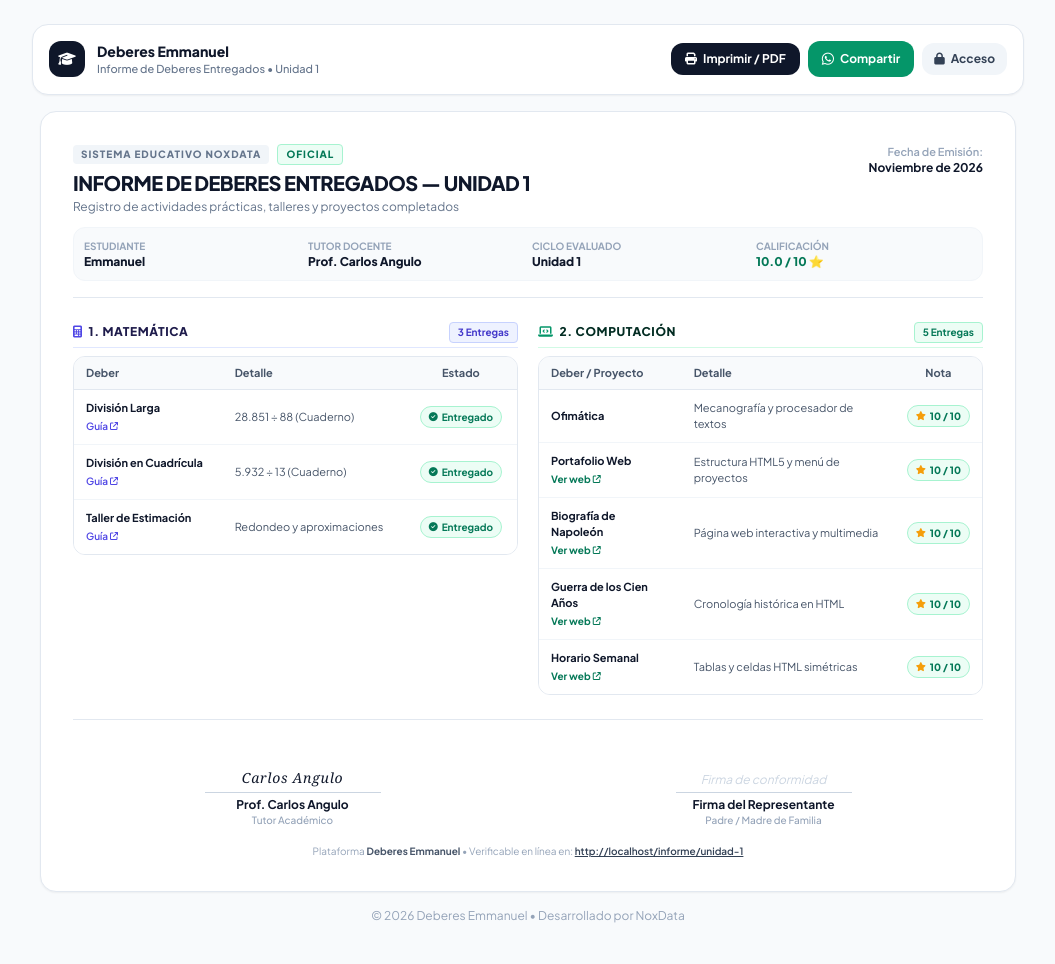
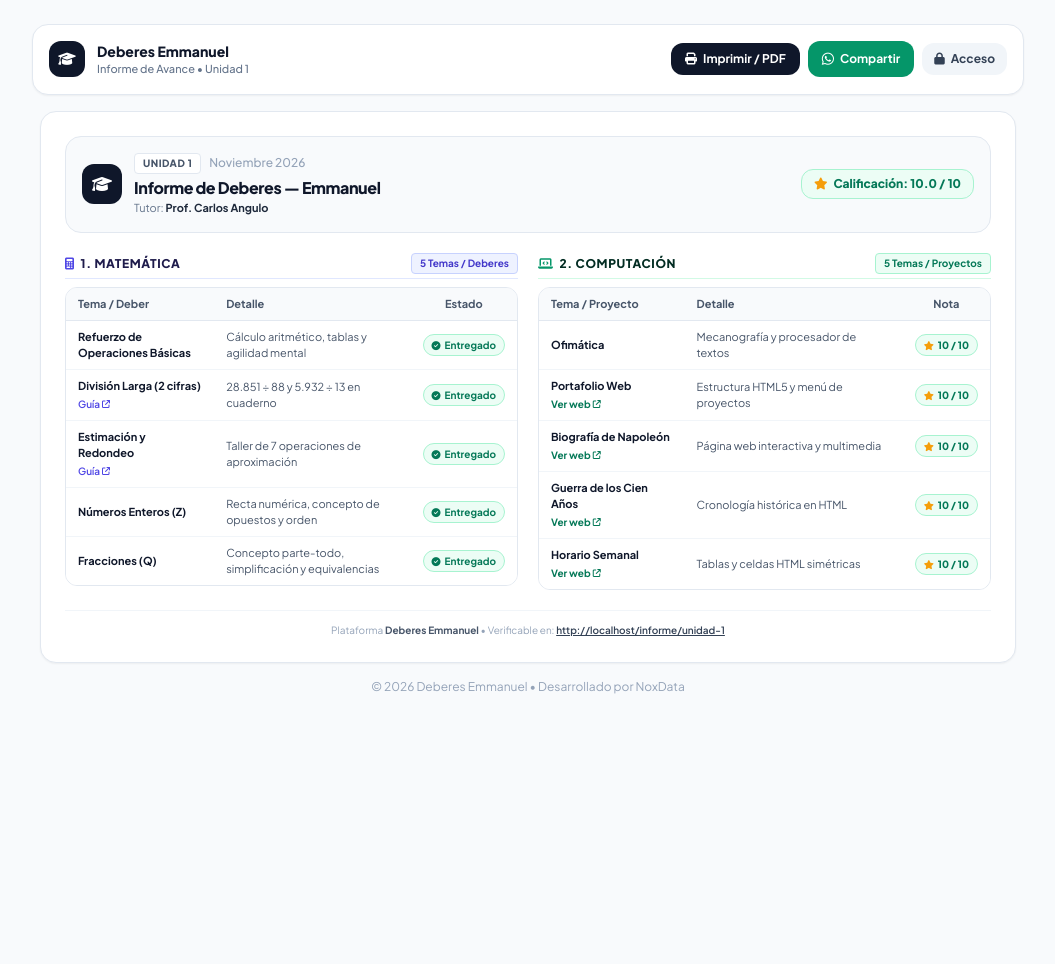
Before and after one commit to Elnuget/deberes-emanuel, a Laravel app: page /informe/unidad-1 in a window 1280 px wide. Shown: the whole page, without its empty margins (112-1167 px from the left). After the commit the page ends 694 px from the top, so only its background shows below. Run offline with Laravel 12, Linux system fonts and the light colour scheme; data comes from the database, SQL or seed files in the repository; some libraries are stand-ins or nearby versions.

Commit message:
feat: simplify report header to single light card, remove signatures, and add all math unit topics

```diff
--- a/app/Http/Controllers/DashboardController.php
+++ b/app/Http/Controllers/DashboardController.php
@@ -278,26 +278,40 @@ class DashboardController extends Controller
             'email' => 'carlos@deberesem.noxdata.site',
         ];
 
-        // Deberes entregados de Matemática (concisos y claros)
+        // Deberes y temas impartidos de Matemática (concisos y claros)
         $mathDuties = [
             [
-                'title' => 'División Larga',
-                'detail' => '28.851 ÷ 88 (Cuaderno)',
+                'title' => 'Refuerzo de Operaciones Básicas',
+                'detail' => 'Cálculo aritmético, tablas y agilidad mental',
+                'guide_url' => null,
+                'status' => 'Entregado',
+                'grade' => '10 / 10',
+            ],
+            [
+                'title' => 'División Larga (2 cifras)',
+                'detail' => '28.851 ÷ 88 y 5.932 ÷ 13 en cuaderno',
                 'guide_url' => asset('storage/guides/guia_division_28851_88.jpg'),
                 'status' => 'Entregado',
                 'grade' => '10 / 10',
             ],
             [
-                'title' => 'División en Cuadrícula',
-                'detail' => '5.932 ÷ 13 (Cuaderno)',
-                'guide_url' => asset('storage/guides/guia_division_5932_13.jpg'),
+                'title' => 'Estimación y Redondeo',
+                'detail' => 'Taller de 7 operaciones de aproximación',
+                'guide_url' => asset('storage/guides/guia_estimaciones_redondeo.jpg'),
                 'status' => 'Entregado',
                 'grade' => '10 / 10',
             ],
             [
-                'title' => 'Taller de Estimación',
-                'detail' => 'Redondeo y aproximaciones',
-                'guide_url' => asset('storage/guides/guia_estimaciones_redondeo.jpg'),
+                'title' => 'Números Enteros (Z)',
+                'detail' => 'Recta numérica, concepto de opuestos y orden',
+                'guide_url' => null,
+                'status' => 'Entregado',
+                'grade' => '10 / 10',
+            ],
+            [
+                'title' => 'Fracciones (Q)',
+                'detail' => 'Concepto parte-todo, simplificación y equivalencias',
+                'guide_url' => null,
                 'status' => 'Entregado',
                 'grade' => '10 / 10',
             ],
--- a/resources/views/reports/unit1.blade.php
+++ b/resources/views/reports/unit1.blade.php
@@ -3,11 +3,11 @@
 <head>
     <meta charset="UTF-8">
     <meta name="viewport" content="width=device-width, initial-scale=1.0">
-    <title>Informe de Deberes Entregados - Unidad 1 | Emmanuel</title>
+    <title>Informe de Deberes - Unidad 1 | Emmanuel</title>
 
     <!-- Metatags para Compartir en WhatsApp -->
-    <meta property="og:title" content="Informe de Deberes Entregados - Unidad 1 | Emmanuel">
-    <meta property="og:description" content="Reporte de deberes y proyectos entregados en Matemática y Computación. Tutor: Prof. Carlos Angulo.">
+    <meta property="og:title" content="Informe de Deberes - Unidad 1 | Emmanuel">
+    <meta property="og:description" content="Reporte de deberes y temas impartidos en Matemática y Computación. Tutor: Prof. Carlos Angulo.">
     <meta property="og:type" content="article">
     <meta property="og:url" content="{{ url('/informe/unidad-1') }}">
 
@@ -87,7 +87,7 @@
                 </a>
                 <div>
                     <h1 class="text-xs sm:text-sm font-extrabold text-slate-900 leading-tight">Deberes Emmanuel</h1>
-                    <p class="text-[11px] text-slate-500 font-medium">Informe de Deberes Entregados &bull; Unidad 1</p>
+                    <p class="text-[11px] text-slate-500 font-medium">Informe de Avance &bull; Unidad 1</p>
                 </div>
             </div>
 
@@ -99,7 +99,7 @@
                 </button>
 
                 <!-- Botón de Compartir en WhatsApp -->
-                <a href="https://api.whatsapp.com/send?text={{ urlencode('📋 Informe de Deberes Entregados de Emmanuel (Unidad 1): ' . url('/informe/unidad-1')) }}" target="_blank" class="inline-flex items-center gap-1.5 px-3.5 py-2 rounded-xl bg-emerald-600 hover:bg-emerald-700 text-white text-xs font-bold shadow-xs transition-all active:scale-95">
+                <a href="https://api.whatsapp.com/send?text={{ urlencode('📋 Informe de Deberes de Emmanuel (Unidad 1): ' . url('/informe/unidad-1')) }}" target="_blank" class="inline-flex items-center gap-1.5 px-3.5 py-2 rounded-xl bg-emerald-600 hover:bg-emerald-700 text-white text-xs font-bold shadow-xs transition-all active:scale-95">
                     <i class="fa-brands fa-whatsapp text-sm"></i>
                     <span>Compartir</span>
                 </a>
@@ -119,57 +119,40 @@
 
     <!-- DOCUMENTO PRINCIPAL -->
     <main class="max-w-5xl mx-auto px-4 sm:px-6">
-        <div class="print-card bg-white rounded-2xl border border-slate-200 shadow-sm p-5 sm:p-8 space-y-6">
+        <div class="print-card bg-white rounded-2xl border border-slate-200 shadow-sm p-4 sm:p-6 space-y-5">
 
-            <!-- ENCABEZADO RESUMIDO -->
-            <div class="border-b border-slate-200 pb-4">
-                <div class="flex flex-col sm:flex-row sm:items-start justify-between gap-3">
+            <!-- TARJETITA SENCILLA DE CABECERA (SOLICITADA POR CARLOS) -->
+            <div class="bg-slate-50 border border-slate-200 rounded-2xl p-3.5 sm:p-4 flex flex-wrap items-center justify-between gap-3">
+                <div class="flex items-center gap-3">
+                    <div class="w-10 h-10 rounded-xl bg-slate-900 text-white flex items-center justify-center font-bold text-base shrink-0">
+                        <i class="fa-solid fa-graduation-cap"></i>
+                    </div>
                     <div>
-                        <div class="flex items-center gap-2 mb-1">
-                            <span class="text-[10px] font-extrabold uppercase tracking-widest text-slate-500 bg-slate-100 px-2 py-0.5 rounded">
-                                SISTEMA EDUCATIVO NOXDATA
+                        <div class="flex items-center gap-2 mb-0.5">
+                            <span class="text-[10px] font-extrabold uppercase tracking-wider text-slate-600 bg-white px-2 py-0.5 rounded border border-slate-200">
+                                Unidad 1
                             </span>
-                            <span class="text-[10px] font-extrabold uppercase tracking-widest text-emerald-700 bg-emerald-50 px-2 py-0.5 rounded border border-emerald-200">
-                                OFICIAL
-                            </span>
+                            <span class="text-xs text-slate-400 font-medium">Noviembre 2026</span>
                         </div>
-                        <h2 class="text-lg sm:text-xl font-black text-slate-900 tracking-tight">
-                            INFORME DE DEBERES ENTREGADOS — UNIDAD 1
+                        <h2 class="text-sm sm:text-base font-black text-slate-900 tracking-tight">
+                            Informe de Deberes — {{ $student->name ?? 'Emmanuel' }}
                         </h2>
-                        <p class="text-xs text-slate-500 mt-0.5">
-                            Registro de actividades prácticas, talleres y proyectos completados
+                        <p class="text-[11px] text-slate-500">
+                            Tutor: <strong class="text-slate-800">{{ $teacher->name ?? 'Prof. Carlos Angulo' }}</strong>
                         </p>
-                    </div>
-
-                    <div class="text-left sm:text-right text-xs">
-                        <span class="text-slate-400 font-semibold block text-[11px]">Fecha de Emisión:</span>
-                        <span class="font-bold text-slate-900">Noviembre de 2026</span>
                     </div>
                 </div>
 
-                <!-- FICHA DE DATOS COMPACTA -->
-                <div class="mt-3 grid grid-cols-2 sm:grid-cols-4 gap-2 text-xs bg-slate-50 p-2.5 rounded-xl border border-slate-100">
-                    <div>
-                        <span class="text-[10px] font-bold text-slate-400 uppercase block">Estudiante</span>
-                        <span class="font-extrabold text-slate-900">{{ $student->name ?? 'Emmanuel' }}</span>
-                    </div>
-                    <div>
-                        <span class="text-[10px] font-bold text-slate-400 uppercase block">Tutor Docente</span>
-                        <span class="font-extrabold text-slate-900">{{ $teacher->name ?? 'Prof. Carlos Angulo' }}</span>
-                    </div>
-                    <div>
-                        <span class="text-[10px] font-bold text-slate-400 uppercase block">Ciclo Evaluado</span>
-                        <span class="font-extrabold text-slate-900">Unidad 1</span>
-                    </div>
-                    <div>
-                        <span class="text-[10px] font-bold text-slate-400 uppercase block">Calificación</span>
-                        <span class="font-extrabold text-emerald-700">10.0 / 10 ⭐</span>
-                    </div>
+                <div class="flex items-center gap-2">
+                    <span class="inline-flex items-center gap-1.5 px-3 py-1.5 rounded-xl bg-emerald-50 text-emerald-700 border border-emerald-200 text-xs font-black">
+                        <i class="fa-solid fa-star text-amber-500 text-xs"></i>
+                        <span>Calificación: 10.0 / 10</span>
+                    </span>
                 </div>
             </div>
 
             <!-- CONTENEDOR DE LAS 2 TABLAS LADO A LADO -->
-            <div class="grid grid-cols-1 md:grid-cols-2 gap-5 print:grid-cols-2 print:gap-4 print-grid items-start avoid-break">
+            <div class="grid grid-cols-1 md:grid-cols-2 gap-4 sm:gap-5 print:grid-cols-2 print:gap-4 print-grid items-start avoid-break">
 
                 <!-- TABLA 1: MATEMÁTICA -->
                 <div class="space-y-2">
@@ -179,7 +162,7 @@
                             <span>1. Matemática</span>
                         </h3>
                         <span class="text-[10px] font-bold text-indigo-700 bg-indigo-50 px-2 py-0.5 rounded border border-indigo-200">
-                            {{ count($mathDuties) }} Entregas
+                            {{ count($mathDuties) }} Temas / Deberes
                         </span>
                     </div>
 
@@ -187,7 +170,7 @@
                         <table class="w-full text-left text-xs divide-y divide-slate-200">
                             <thead class="bg-slate-50 text-slate-600 font-bold text-[11px]">
                                 <tr>
-                                    <th class="py-2 px-3">Deber</th>
+                                    <th class="py-2 px-3">Tema / Deber</th>
                                     <th class="py-2 px-3">Detalle</th>
                                     <th class="py-2 px-3 text-center">Estado</th>
                                 </tr>
@@ -195,7 +178,7 @@
                             <tbody class="divide-y divide-slate-100 bg-white text-[11px]">
                                 @foreach($mathDuties as $duty)
                                     <tr class="hover:bg-slate-50/50 transition-colors">
-                                        <td class="py-2.5 px-3 font-bold text-slate-900">
+                                        <td class="py-2 px-3 font-bold text-slate-900">
                                             <div>{{ $duty['title'] }}</div>
                                             @if(!empty($duty['guide_url']))
                                                 <a href="{{ $duty['guide_url'] }}" target="_blank" class="no-print text-[10px] text-indigo-600 hover:underline font-semibold inline-flex items-center gap-0.5 mt-0.5">
@@ -204,10 +187,10 @@
                                                 </a>
                                             @endif
                                         </td>
-                                        <td class="py-2.5 px-3 text-slate-600 text-[11px]">
+                                        <td class="py-2 px-3 text-slate-600 text-[11px]">
                                             {{ $duty['detail'] }}
                                         </td>
-                                        <td class="py-2.5 px-3 text-center whitespace-nowrap">
+                                        <td class="py-2 px-3 text-center whitespace-nowrap">
                                             <span class="inline-flex items-center gap-1 font-bold text-emerald-700 bg-emerald-50 px-2 py-0.5 rounded-full border border-emerald-200 text-[10px]">
                                                 <i class="fa-solid fa-circle-check text-[9px]"></i>
                                                 <span>{{ $duty['status'] }}</span>
@@ -228,7 +211,7 @@
                             <span>2. Computación</span>
                         </h3>
                         <span class="text-[10px] font-bold text-emerald-700 bg-emerald-50 px-2 py-0.5 rounded border border-emerald-200">
-                            {{ count($compuDuties) }} Entregas
+                            {{ count($compuDuties) }} Temas / Proyectos
                         </span>
                     </div>
 
@@ -236,7 +219,7 @@
                         <table class="w-full text-left text-xs divide-y divide-slate-200">
                             <thead class="bg-slate-50 text-slate-600 font-bold text-[11px]">
                                 <tr>
-                                    <th class="py-2 px-3">Deber / Proyecto</th>
+                                    <th class="py-2 px-3">Tema / Proyecto</th>
                                     <th class="py-2 px-3">Detalle</th>
                                     <th class="py-2 px-3 text-center">Nota</th>
                                 </tr>
@@ -244,7 +227,7 @@
                             <tbody class="divide-y divide-slate-100 bg-white text-[11px]">
                                 @foreach($compuDuties as $duty)
                                     <tr class="hover:bg-slate-50/50 transition-colors">
-                                        <td class="py-2.5 px-3 font-bold text-slate-900">
+                                        <td class="py-2 px-3 font-bold text-slate-900">
                                             <div>{{ $duty['title'] }}</div>
                                             @if(!empty($duty['link_url']))
                                                 <a href="{{ $duty['link_url'] }}" target="_blank" class="no-print text-[10px] text-emerald-700 hover:text-emerald-900 hover:underline font-bold inline-flex items-center gap-0.5 mt-0.5">
@@ -253,10 +236,10 @@
                                                 </a>
                                             @endif
                                         </td>
-                                        <td class="py-2.5 px-3 text-slate-600 text-[11px]">
+                                        <td class="py-2 px-3 text-slate-600 text-[11px]">
                                             {{ $duty['detail'] }}
                                         </td>
-                                        <td class="py-2.5 px-3 text-center whitespace-nowrap">
+                                        <td class="py-2 px-3 text-center whitespace-nowrap">
                                             <span class="inline-flex items-center gap-1 font-extrabold text-emerald-700 bg-emerald-50 px-2 py-0.5 rounded-full border border-emerald-200 text-[10px]">
                                                 <i class="fa-solid fa-star text-[9px] text-amber-500"></i>
                                                 <span>{{ $duty['grade'] }}</span>
@@ -271,34 +254,10 @@
 
             </div>
 
-            <!-- FIRMAS FORMALES MINIMALISTAS -->
-            <div class="pt-5 border-t border-slate-200 avoid-break">
-                <div class="grid grid-cols-2 gap-8 text-center pt-2">
-                    <div>
-                        <div class="h-10 flex items-end justify-center mb-1">
-                            <span class="font-serif italic text-sm text-slate-900 tracking-wider">Carlos Angulo</span>
-                        </div>
-                        <div class="border-t border-slate-300 w-44 mx-auto pt-1">
-                            <p class="text-xs font-bold text-slate-900">{{ $teacher->name ?? 'Prof. Carlos Angulo' }}</p>
-                            <p class="text-[10px] text-slate-400 font-medium">Tutor Académico</p>
-                        </div>
-                    </div>
-
-                    <div>
-                        <div class="h-10 flex items-end justify-center mb-1">
-                            <span class="text-slate-300 text-xs italic">Firma de conformidad</span>
-                        </div>
-                        <div class="border-t border-slate-300 w-44 mx-auto pt-1">
-                            <p class="text-xs font-bold text-slate-900">Firma del Representante</p>
-                            <p class="text-[10px] text-slate-400 font-medium">Padre / Madre de Familia</p>
-                        </div>
-                    </div>
-                </div>
-
-                <div class="mt-4 text-center text-[10px] text-slate-400">
-                    Plataforma <strong class="text-slate-600">Deberes Emmanuel</strong> &bull; Verificable en línea en:
-                    <a href="{{ url('/informe/unidad-1') }}" class="text-slate-700 underline font-semibold">{{ url('/informe/unidad-1') }}</a>
-                </div>
+            <!-- ENLACE DE AUDITORÍA DISCRETO (SIN FIRMAS FORMALES) -->
+            <div class="pt-3 border-t border-slate-100 text-center text-[10px] text-slate-400 avoid-break">
+                Plataforma <strong class="text-slate-600">Deberes Emmanuel</strong> &bull; Verificable en:
+                <a href="{{ url('/informe/unidad-1') }}" class="text-slate-700 underline font-semibold">{{ url('/informe/unidad-1') }}</a>
             </div>
 
         </div>
```
